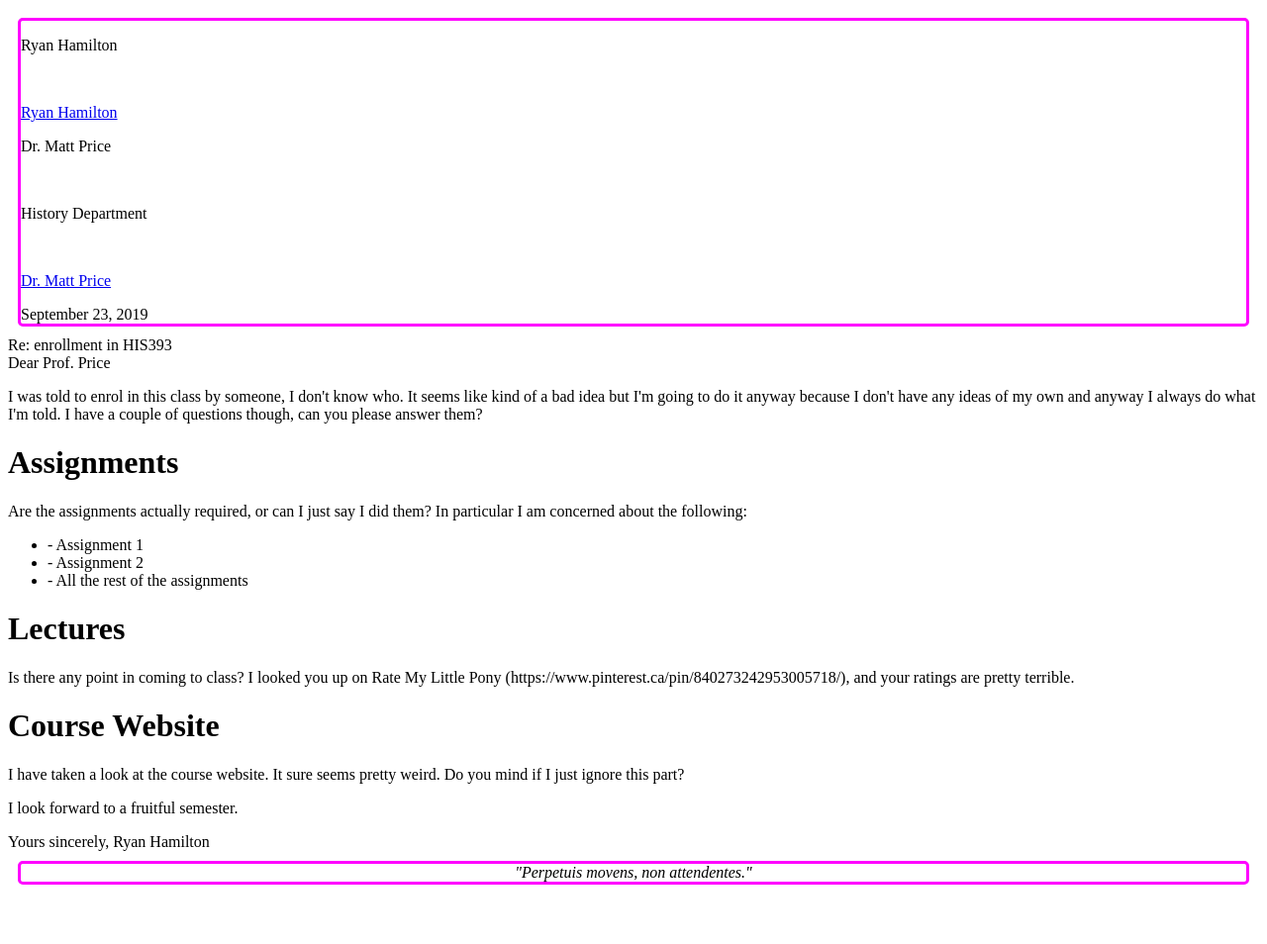
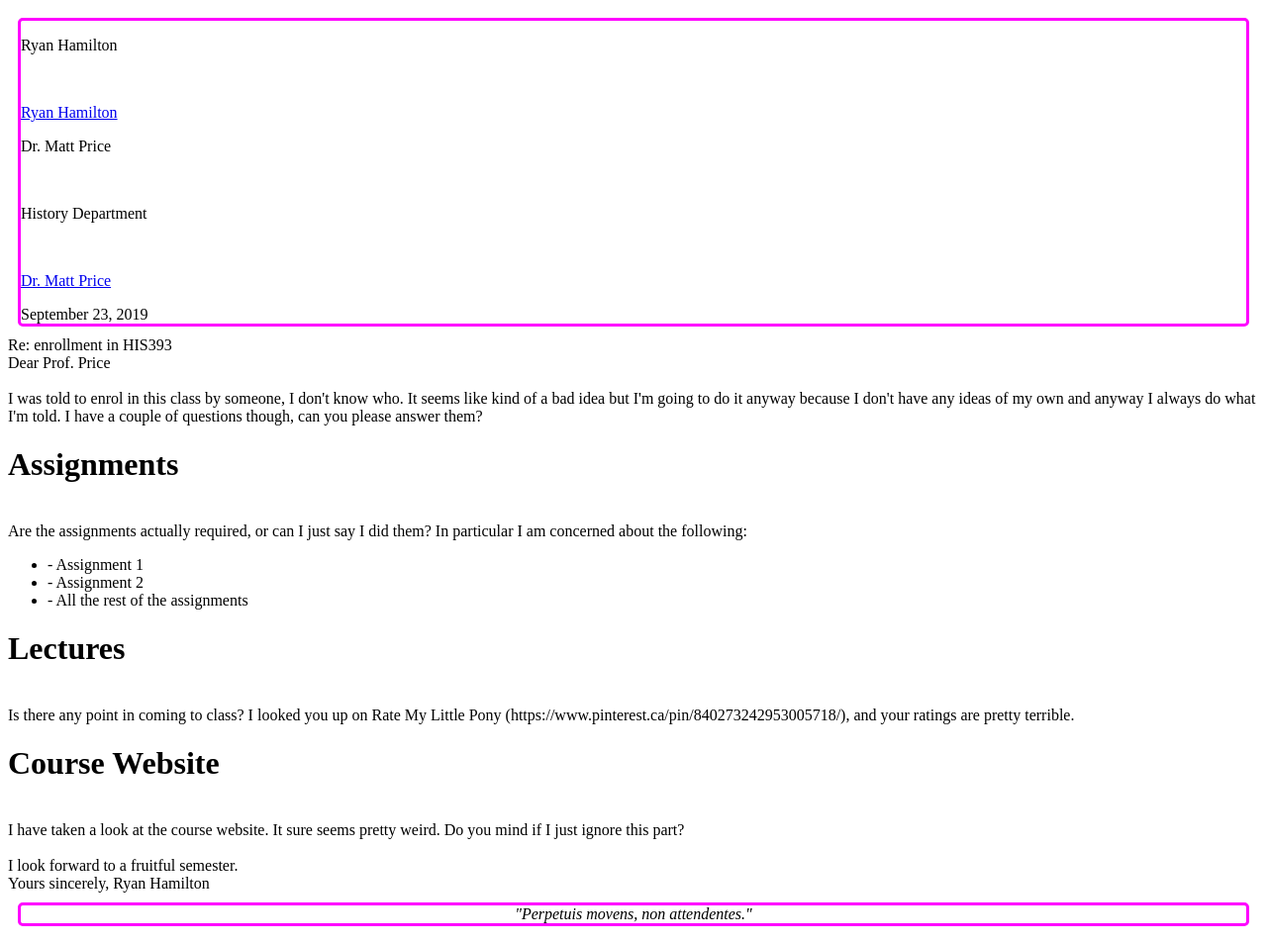
Before and after one commit to dh20199/01-blog-ryanVic, a website: page 01/letter.html in a window 1280 px wide. Shown: the whole page at 99% size. Before the commit the page ends 912 px from the top, so only its background shows below. Drawn offline with Linux system fonts and the light colour scheme.

Commit message:
Update br

```diff
--- a/01/letter.html
+++ b/01/letter.html
@@ -16,9 +16,9 @@
             <div.greeting>Dear Prof. Price</div.greeting>
 
             <div.text>
-                <p>I was told to enrol in this class by someone, I don't know who. It seems like kind of a bad idea but I'm going to do it anyway because I don't have any ideas of my own and anyway I always do what I'm told. I have a couple of questions though, can you please answer them?</p>
+                <br>I was told to enrol in this class by someone, I don't know who. It seems like kind of a bad idea but I'm going to do it anyway because I don't have any ideas of my own and anyway I always do what I'm told. I have a couple of questions though, can you please answer them?</br>
                 <h1>Assignments</h1>
-                <p>Are the assignments actually required, or can I just say I did them?  In particular I am concerned about the following:</p>
+                <br>Are the assignments actually required, or can I just say I did them?  In particular I am concerned about the following:</br>
                 <p>
                     <ul>
                     <li>- Assignment 1</li>
@@ -27,10 +27,10 @@
                     </ul>
                 </p>
                 <h1>Lectures</h1>
-                <p>Is there any point in coming to class? I looked you up on Rate My Little Pony (https://www.pinterest.ca/pin/840273242953005718/), and your ratings are pretty terrible.</p>
+                <br>Is there any point in coming to class? I looked you up on Rate My Little Pony (https://www.pinterest.ca/pin/840273242953005718/), and your ratings are pretty terrible.</br>
                 <h1>Course Website</h1>
-                <p>I have taken a look at the course website. It sure seems pretty weird.  Do you mind if I just ignore this part?</p>
-                <p>I look forward to a fruitful semester.</p>
+                <br>I have taken a look at the course website. It sure seems pretty weird.  Do you mind if I just ignore this part?</br>
+                <br>I look forward to a fruitful semester.</br>
             </div.text>
             <div.closing>
                 Yours sincerely,
```
